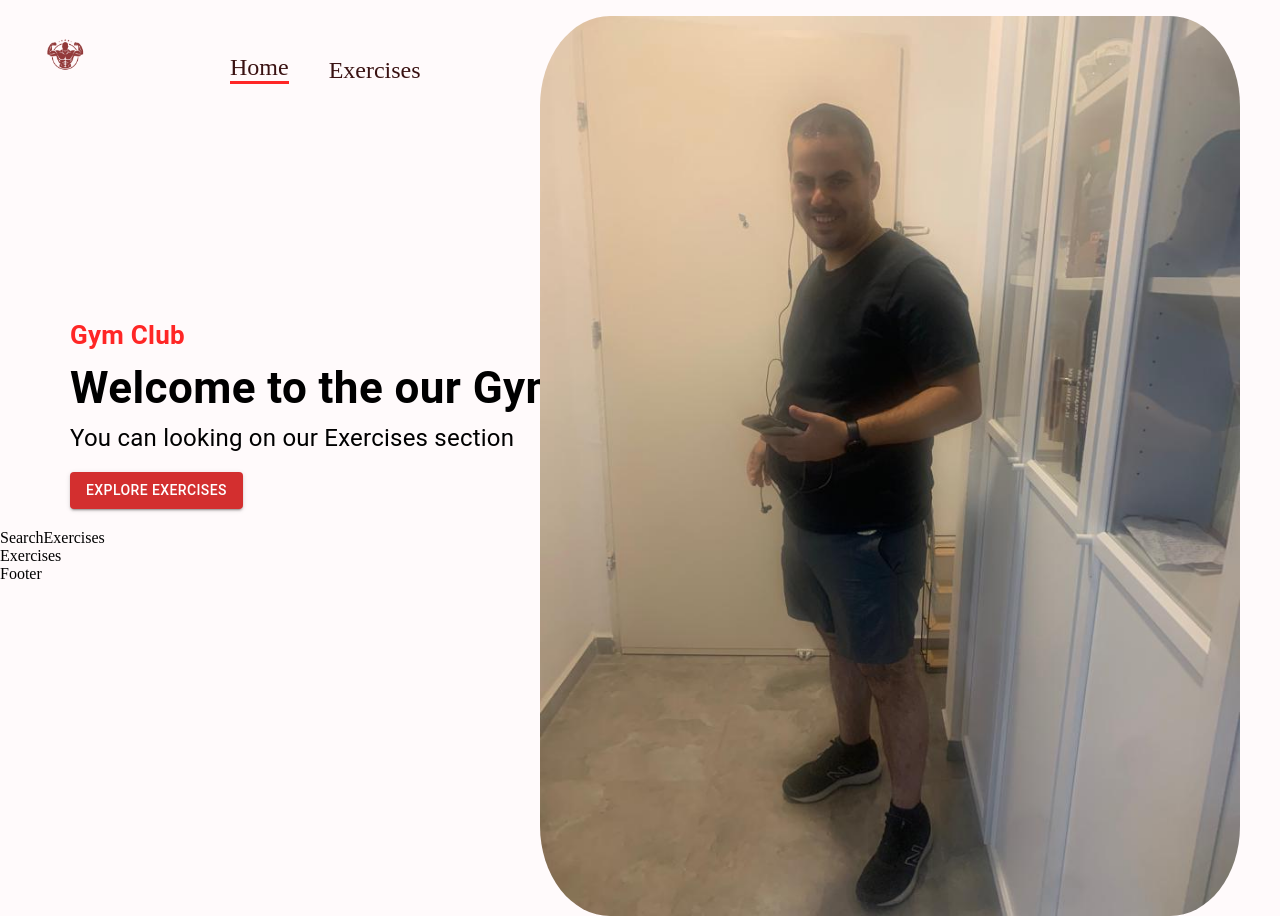
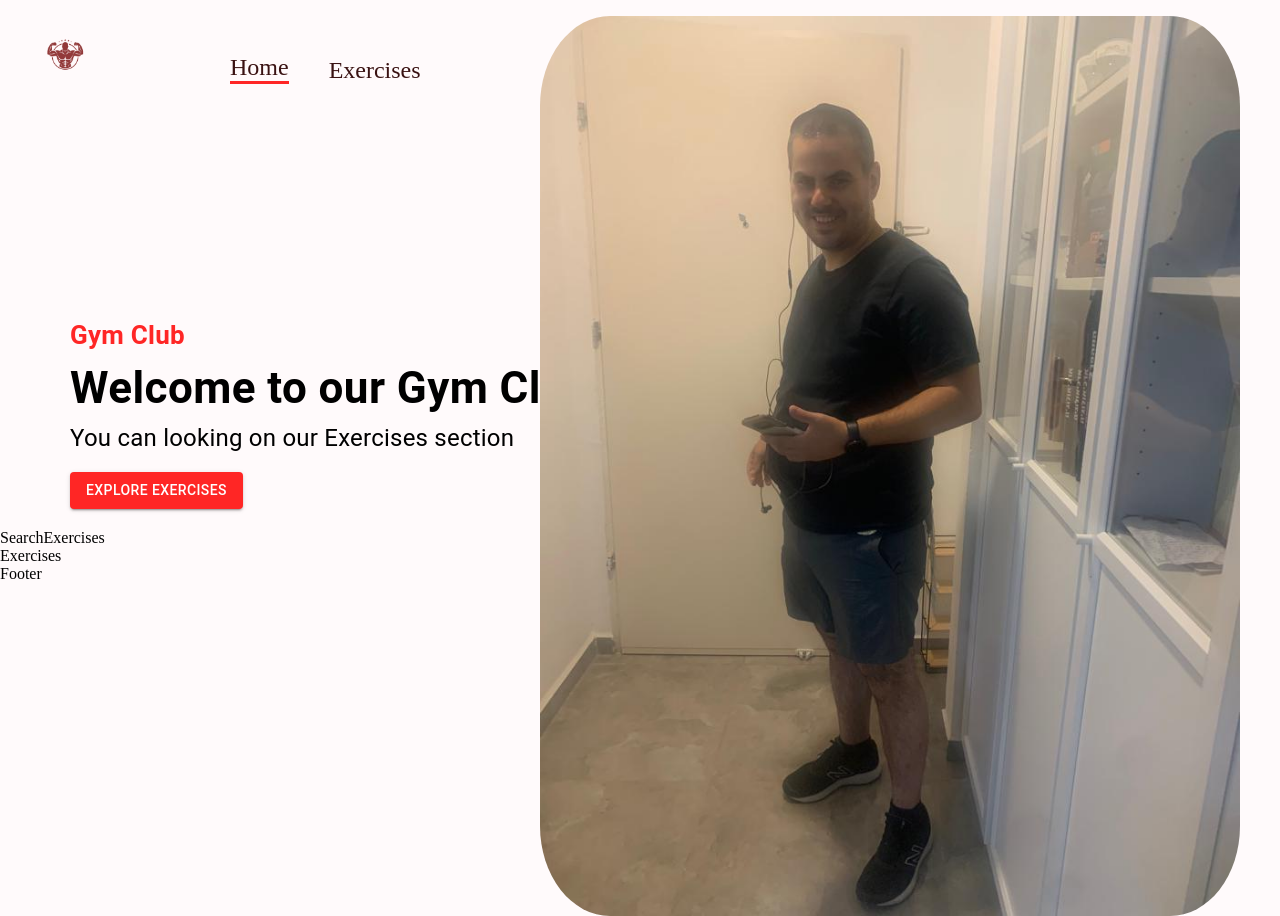
Before and after one commit to benshabbat/GYM, a React (Create React App) app: page / in a window 1280 px wide. Built offline with nearby package versions, Linux system fonts and the light colour scheme.

Commit message:
fix hero banner

```diff
--- a/src/components/HeroBanner.jsx
+++ b/src/components/HeroBanner.jsx
@@ -20,12 +20,12 @@ const HeroBanner = () => {
           fontSize: { lg: "44px", xs: "40px" },
         }}
       >
-        Welcome to the our Gym Club :)
+        Welcome to our Gym Club :)
       </Typography>
       <Typography fontSize="24px" lineHeight="35px" mb={2}>
         You can looking on our Exercises section
       </Typography>
-      <Button variant="contained" color="error" href="#exercises">
+      <Button variant="contained"  href="#exercises" color="error" sx={{backgroundColor:"#ff2625"}}>
         Explore Exercises
       </Button>
       <img src={ImgBanner} alt="ImgBanner" className="hero-banner-img" />
```
